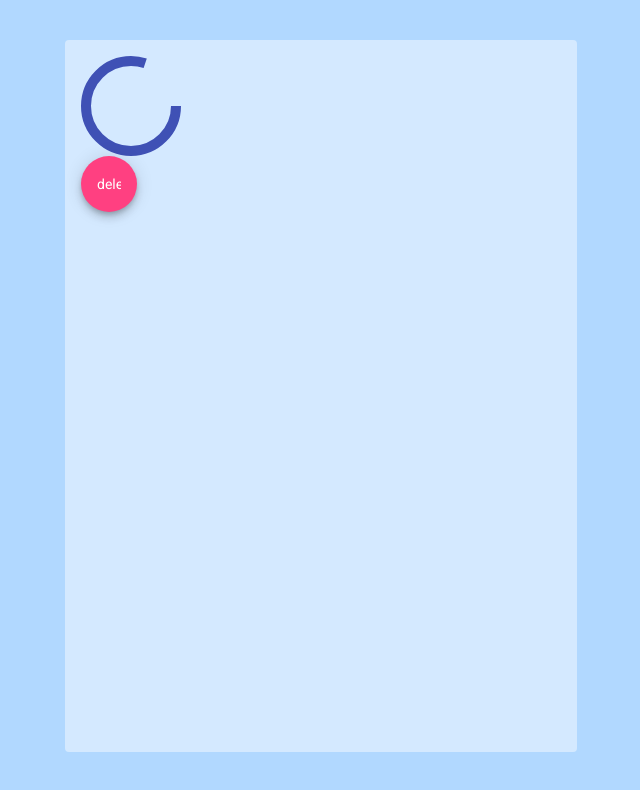
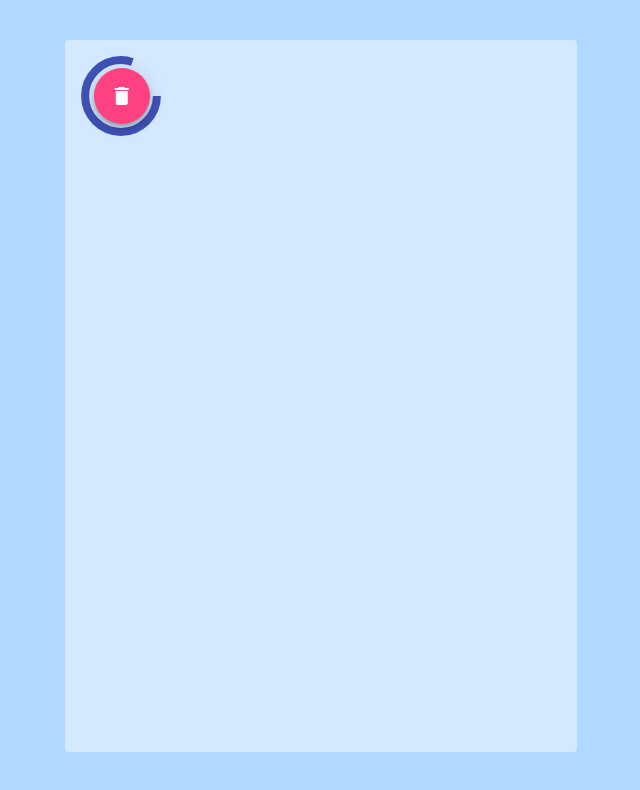
Before and after one commit to silvinodemedeiros/silvino-experiments, an Angular app: page / in a window 1280 px wide. Shown: the top 790 px of the page, without its empty margins (319-959 px from the left). Built offline with nearby package versions, Linux system fonts and the light colour scheme.

Commit message:
aligns button and spinner

```diff
--- a/src/app/app.component.css
+++ b/src/app/app.component.css
@@ -1,43 +1,11 @@
-p {
-  font-family: Lato;
+.timed-component {
+  position: relative;
+  width: auto;
+  float: left;
 }
 
-.magical-panel-container {
+.timed-button {
   position: absolute;
-  top: 0;
-  left: 0;
-  width: 100%;
-  height: 100%;
-  background: darkslategrey;
+  top: 0.75rem;
+  left: 0.8rem;
 }
-
-.magical-button {
-  transition: all 1s 0 ease-in-out;
-}
-
-.magical-button:link,
-.magical-button:visited {
-  position: relative;
-  top: -0.25rem;
-  left: 0;
-  padding: 1rem;
-  cursor: pointer;
-  color: white;
-  background: slategray;
-  border-radius: 4px;
-  text-decoration: none;
-  box-shadow: 0px 5px 10px 0 black;
-  font-family: monospace;
-  text-transform: uppercase;
-}
-
-.magical-button:active {
-  top: 0;
-  background: rgb(93, 107, 122);
-  color: lightgrey;
-  box-shadow: none;
-}
-
-mat-icon {
-  color: white;
-}
--- a/src/app/app.component.html
+++ b/src/app/app.component.html
@@ -1,7 +1,7 @@
 <div class="wrapper">
   <div class="timed-component">
-    <mat-spinner class="timed-spinner"></mat-spinner>
-    <button mat-fab lass="timed-button">
+    <mat-spinner diameter="80" class="timed-spinner"></mat-spinner>
+    <button mat-fab class="timed-button">
       <mat-icon class="timed-icon">delete</mat-icon>
     </button>
   </div>
--- a/src/index.html
+++ b/src/index.html
@@ -1,5 +1,7 @@
 <my-app class="flex-column-center"></my-app>
 
-<script src="https://cdnjs.cloudflare.com/ajax/libs/material-components-web/13.0.0/material-components-web.js"></script>
-<link href="https://cdnjs.cloudflare.com/ajax/libs/material-components-web/13.0.0/material-components-web.min.css"></link>
-<link href='https://fonts.googleapis.com/css?family=Roboto' rel='stylesheet'>
+<link
+  href="https://fonts.googleapis.com/icon?family=Material+Icons"
+  rel="stylesheet"
+/>
+<link href="https://fonts.googleapis.com/css?family=Roboto" rel="stylesheet" />
```
